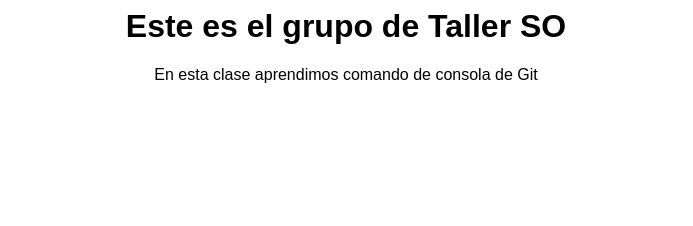
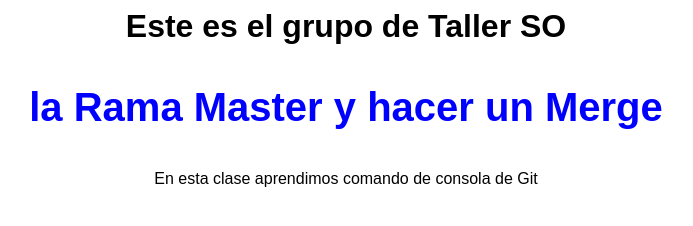
Before and after one commit to ferneychica2/TallerSOViernes, a plain HTML site: page index.html in a window 1280 px wide. Shown: the whole page, without its empty margins (294-987 px from the left). Drawn offline with Linux system fonts and the light colour scheme.

Commit message:
Este es el commit desde master para unir con desarrollo

```diff
--- a/css/estilos.css
+++ b/css/estilos.css
@@ -3,3 +3,9 @@ body
 	text-align:center;
 	font-family:Arial, Helvetica, sans-serif;
 }
+
+h3
+{
+	font-size: 40px;
+	color:blue;
+}
--- a/index.html
+++ b/index.html
@@ -5,6 +5,7 @@
 	</head>
 	<body>
 		<h1>Este es el grupo de Taller SO </h1>
+		<h3>la Rama Master y hacer un Merge </h3>
 		<p>En esta clase aprendimos comando de consola de Git </p>
 	</body>
 </html>
```
